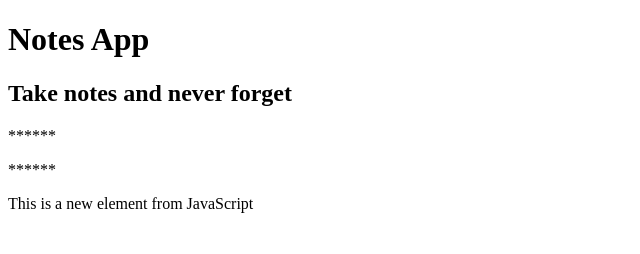
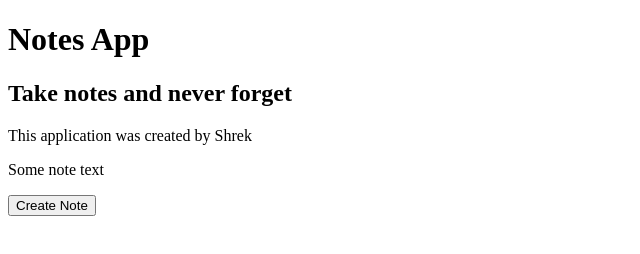
Before and after one commit to sevanshdm/Modern-JavaScript-Bootcamp, a plain HTML site: page notes-app/index.html in a window 1280 px wide. Shown: the whole page, without its empty margins (0-640 px from the left). Drawn offline with Linux system fonts and the light colour scheme.

Commit message:
Video 53: Handling User Interaction

```diff
--- a/notes-app/index.html
+++ b/notes-app/index.html
@@ -9,6 +9,8 @@
     <p>This application was created by Shrek</p>
     <p>Some note text</p>
 
+    <button>Create Note</button>
+
     <script src="notes-app.js"></script>
 </body>
 </html>
--- a/notes-app/notes-app.js
+++ b/notes-app/notes-app.js
@@ -9,22 +9,6 @@ const notes = [{
     body: 'Get a new seat'
 }]
 
-// DOM - Document Object Model
-
-// Query and remove
-// const p = document.querySelector('p')
-// p.remove()
-
-// Query all and remove
-const ps = document.querySelectorAll('p')
-
-ps.forEach(function(p){
-    p.textContent = '******'
-    //console.log(p.textContent)
-    //p.remove()
+document.querySelector('button').addEventListener('click', function(event){
+    event.target.textContent = 'The button was clicked'
 })
-
-// Add a new element
-const newParagraph = document.createElement('p')
-newParagraph.textContent = 'This is a new element from JavaScript'
-document.querySelector('body').appendChild(newParagraph)
--- a/todo-app/todo-app.js
+++ b/todo-app/todo-app.js
@@ -30,3 +30,8 @@ todos.forEach(function(todo){
     p.textContent = todo.text
     document.querySelector('body').appendChild(p)
 })
+
+// Listen for new todo creation
+document.querySelector('button').addEventListener('click', function(event){
+    console.log('Add a new todo...')
+})
```
Also changed, not shown: todo-app/index.html (+1 -2 lines).
